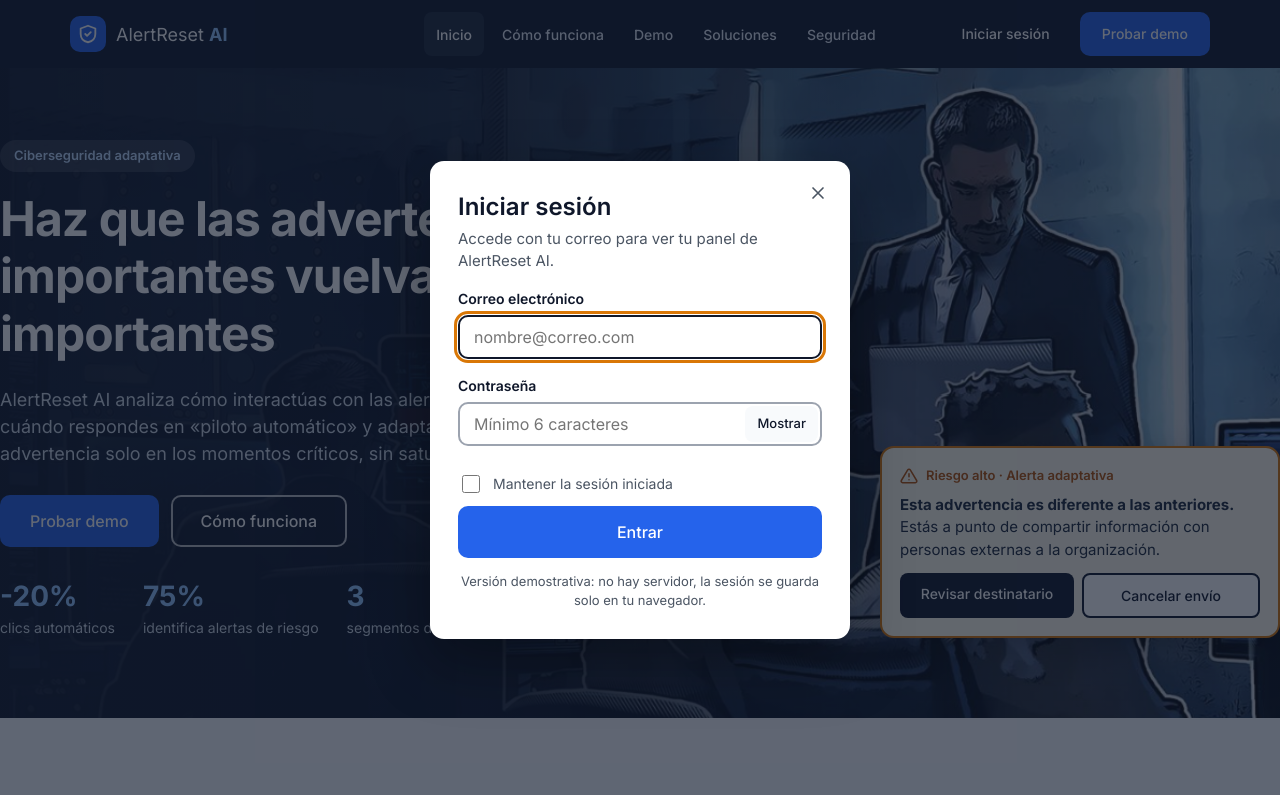
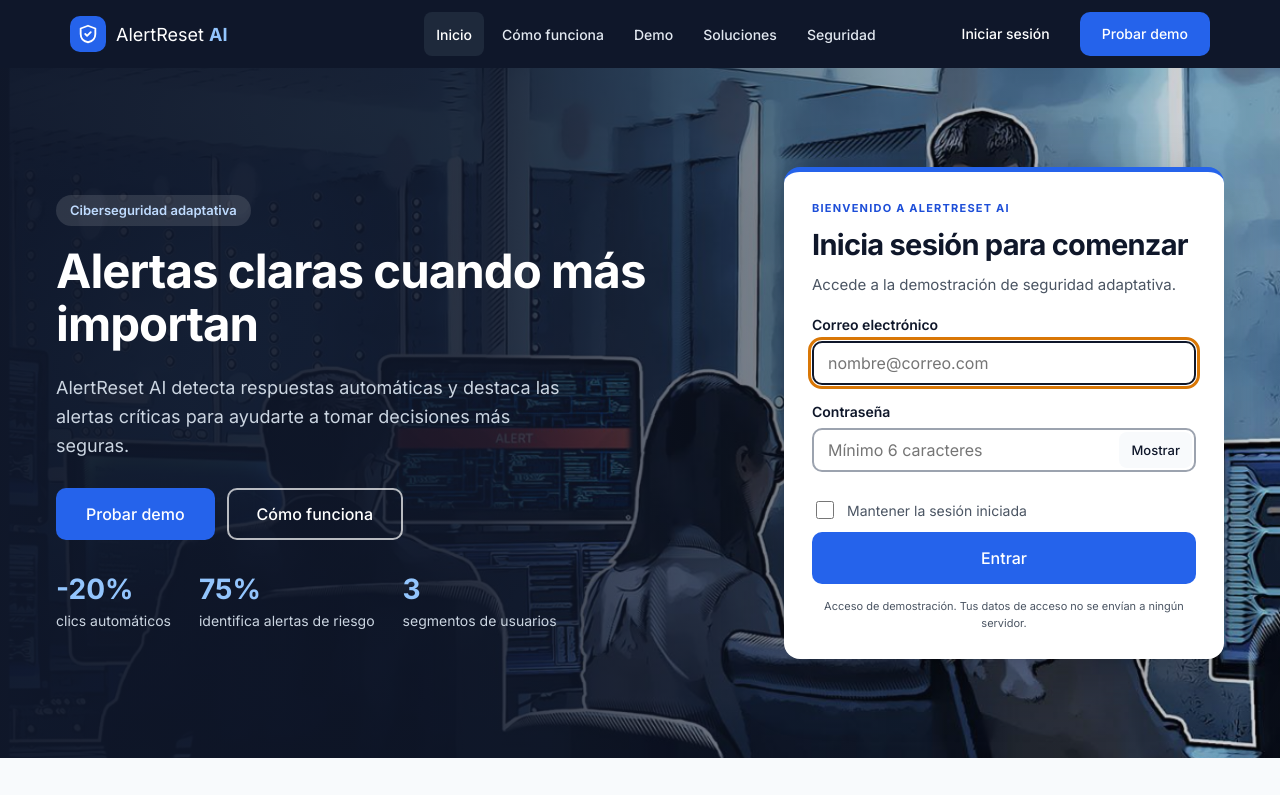
Before and after one commit to PlasmacrafterYT/alert-reset_AI, a plain HTML site: page index.html in a window 1280 px wide. Both pictures are taken after a click on the button "Iniciar sesión". Shown: the top 795 px of the page. Drawn offline with Linux system fonts and the light colour scheme.

Commit message:
actualizacion

```diff
--- a/css/styles.css
+++ b/css/styles.css
@@ -275,7 +275,9 @@ a { color: var(--blue); }
   * { transition: none !important; }
 }
 
-/* Hero con imagen de fondo */
+/* =========================================================
+   NUEVO: Hero con imagen de fondo (público objetivo)
+   ========================================================= */
 .hero--bg {
   position: relative;
   isolation: isolate;
@@ -353,8 +355,86 @@ body.modal-open { overflow: hidden; }
     min-height: 0;
     background:
       linear-gradient(180deg, rgba(15,23,42,.94) 0%, rgba(15,23,42,.82) 55%, rgba(15,23,42,.6) 100%),
-      url("../img/hero-publico.svg") 70% center / cover no-repeat,
+      url("../img/imagen.png") 70% center / cover no-repeat,
       var(--navy);
   }
   .hero--bg .hero__visual { justify-items: start; }
 }
+
+/* ===== Inicio de sesión visible en la portada ===== */
+.hero--bg { min-height: 690px; padding: 64px 0; }
+.hero--bg .hero__inner { grid-template-columns: minmax(0,1.1fr) minmax(340px,.9fr); gap: clamp(24px,4vw,70px); align-items: center; }
+.hero--bg .hero__text { max-width: 650px; }
+.hero__login { width: 100%; align-self: center; scroll-margin-top: 90px; }
+.login-card { background: #fff; color: var(--navy); border-radius: 16px; padding: clamp(24px,3vw,38px); box-shadow: 0 20px 60px rgba(0,0,0,.28); border-top: 5px solid var(--blue-2); }
+.login-card__eyebrow { display: block; color: var(--blue); font-weight: 700; font-size: 11px; letter-spacing: .11em; margin-bottom: 12px; }
+.login-card h2 { font-size: clamp(23px,2.5vw,29px); letter-spacing: -.025em; margin-bottom: 10px; }
+.login-card .modal__desc { line-height: 1.55; margin-bottom: 26px; }
+.login-card .modal__note { font-size: 11px; line-height: 1.5; }
+.login-card__welcome { text-align: center; padding: 16px 0 8px; }
+.login-card__welcome p { color: var(--gray-600); overflow-wrap: anywhere; }
+.login-card__success { width: 58px; height: 58px; border-radius: 50%; margin: 0 auto 16px; display: grid; place-items: center; font-size: 30px; background: #d1fae5; color: var(--green); }
+.login-card__welcome h3 { font-size: 23px; }
+#loginForm[hidden], #loginWelcome[hidden] { display: none; }
+@media (max-width: 900px) {
+  .hero--bg { padding: 52px 0 64px; }
+  .hero--bg .hero__inner { grid-template-columns: 1fr; max-width: 680px; gap: 36px; }
+  .hero--bg .hero__text { max-width: 100%; }
+  .hero__login { max-width: 520px; margin-inline: auto; }
+}
+@media (max-width: 500px) {
+  .hero--bg { padding: 32px 0 52px; }
+  .hero__stats { gap: 18px; }
+  .hero__stats strong { font-size: 23px; }
+  .login-card { padding: 24px 20px; }
+}
+
+/* Espaciado de portada: separar contenido de bordes de pantalla */
+.hero--bg .hero__inner {
+  width: min(1520px, calc(100% - 112px));
+  margin-inline: auto;
+  grid-template-columns: minmax(0, 1fr) minmax(0, 1fr);
+  gap: clamp(48px, 5vw, 88px);
+}
+.hero--bg .hero__text { min-width: 0; }
+.hero--bg .hero__login { min-width: 0; }
+@media (max-width: 1100px) and (min-width: 901px) {
+  .hero--bg .hero__inner { width: calc(100% - 64px); gap: 36px; }
+  .hero--bg h1 { font-size: clamp(30px, 3.5vw, 42px); }
+}
+@media (max-width: 900px) {
+  .hero--bg .hero__inner {
+    width: calc(100% - 48px);
+    max-width: 680px;
+    grid-template-columns: 1fr;
+    gap: 36px;
+  }
+}
+@media (max-width: 500px) {
+  .hero--bg .hero__inner { width: calc(100% - 32px); }
+}
+
+/* Ajuste de portada: formulario compacto y mensaje principal breve */
+@media (min-width: 901px) {
+  .hero--bg .hero__inner {
+    width: min(1320px, calc(100% - 112px));
+    grid-template-columns: minmax(0, 1fr) minmax(340px, 440px);
+    gap: clamp(48px, 6vw, 100px);
+    align-items: center;
+  }
+  .hero--bg .hero__login { width: 100%; max-width: 440px; justify-self: end; }
+  .hero--bg .hero__text { max-width: 610px; }
+}
+@media (min-width: 901px) and (max-width: 1100px) {
+  .hero--bg .hero__inner { width: calc(100% - 64px); grid-template-columns: minmax(0, 1fr) minmax(320px, 400px); gap: 36px; }
+}
+.hero--bg h1 { font-size: clamp(32px, 3.7vw, 52px); line-height: 1.12; }
+.hero--bg .hero__lead { max-width: 510px; line-height: 1.6; }
+.login-card { padding: 28px; }
+.login-card .modal__desc { margin-bottom: 18px; }
+@media (max-width: 900px) {
+  .hero--bg .hero__login { max-width: 440px; }
+}
+@media (max-width: 500px) {
+  .login-card { padding: 24px 20px; }
+}
--- a/index.html
+++ b/index.html
@@ -37,7 +37,7 @@
         </ul>
         <div class="navbar__actions">
           <span class="navbar__user" id="navUser" hidden></span>
-          <button type="button" class="btn btn--ghost" id="btnLogin" aria-haspopup="dialog">Iniciar sesión</button>
+          <button type="button" class="btn btn--ghost" id="btnLogin">Iniciar sesión</button>
           <a href="#demo" class="btn btn--primary">Probar demo</a>
         </div>
       </nav>
@@ -50,10 +50,9 @@
       <div class="container hero__inner">
         <div class="hero__text">
           <span class="tag tag--light">Ciberseguridad adaptativa</span>
-          <h1 id="hero-title">Haz que las advertencias importantes vuelvan a ser importantes</h1>
+          <h1 id="hero-title">Alertas claras cuando más importan</h1>
           <p class="hero__lead">
-            AlertReset AI analiza cómo interactúas con las alertas, detecta cuándo respondes en
-            «piloto automático» y adapta la advertencia solo en los momentos críticos, sin saturarte.
+            AlertReset AI detecta respuestas automáticas y destaca las alertas críticas para ayudarte a tomar decisiones más seguras.
           </p>
           <div class="hero__cta">
             <a href="#demo" class="btn btn--primary btn--lg">Probar demo</a>
@@ -66,16 +65,40 @@
           </ul>
         </div>
 
-        <div class="hero__visual" aria-hidden="true">
-          <div class="mock mock--adaptive">
-            <div class="mock__head mock__head--warn">
-              <svg viewBox="0 0 24 24" width="18" height="18" fill="none" stroke="currentColor" stroke-width="2" stroke-linecap="round" stroke-linejoin="round"><path d="M10.3 3.9L1.8 18a2 2 0 001.7 3h17a2 2 0 001.7-3L13.7 3.9a2 2 0 00-3.4 0z"/><path d="M12 9v4M12 17h.01"/></svg>
-              Riesgo alto · Alerta adaptativa
+        <aside class="hero__login" id="loginModal" aria-labelledby="loginTitle">
+          <div class="login-card">
+            <span class="login-card__eyebrow">BIENVENIDO A ALERTRESET AI</span>
+            <h2 id="loginTitle">Inicia sesión para comenzar</h2>
+            <p id="loginDesc" class="modal__desc">Accede a la demostración de seguridad adaptativa.</p>
+      <form id="loginForm" novalidate>
+        <div class="field">
+          <label for="loginEmail">Correo electrónico</label>
+          <input type="email" id="loginEmail" name="email" autocomplete="email" placeholder="nombre@correo.com" required aria-describedby="emailError" />
+          <p class="field__error" id="emailError" role="alert" hidden></p>
+        </div>
+        <div class="field">
+          <label for="loginPass">Contraseña</label>
+          <div class="field__pass">
+            <input type="password" id="loginPass" name="password" autocomplete="current-password" placeholder="Mínimo 6 caracteres" required aria-describedby="passError" />
+            <button type="button" class="field__toggle" id="togglePass" aria-pressed="false">Mostrar</button>
+          </div>
+          <p class="field__error" id="passError" role="alert" hidden></p>
+        </div>
+        <label class="check">
+          <input type="checkbox" id="loginRemember" /> Mantener la sesión iniciada
+        </label>
+        <p class="field__error" id="formError" role="alert" hidden></p>
+        <button type="submit" class="btn btn--primary btn--lg btn--block">Entrar</button>
+        <p class="modal__note">Acceso de demostración. Tus datos de acceso no se envían a ningún servidor.</p>
+      </form>
+            <div class="login-card__welcome" id="loginWelcome" hidden>
+              <div class="login-card__success" aria-hidden="true">✓</div>
+              <h3>¡Bienvenido!</h3>
+              <p id="loginWelcomeText"></p>
+              <a class="btn btn--primary btn--block" href="#demo">Explorar la demostración</a>
             </div>
-            <p><strong>Esta advertencia es diferente a las anteriores.</strong> Estás a punto de compartir información con personas externas a la organización.</p>
-            <div class="mock__btns mock__btns--adaptive"><span>Revisar destinatario</span><span>Cancelar envío</span></div>
           </div>
-        </div>
+        </aside>
       </div>
     </section>
 
@@ -339,40 +362,6 @@
     <p class="footer__copy">© 2026 UP-Code Group. Proyecto académico.</p>
   </footer>
 
-  <!-- MODAL INICIAR SESIÓN -->
-  <div class="modal" id="loginModal" hidden>
-    <div class="modal__backdrop" data-close-modal></div>
-    <div class="modal__dialog" role="dialog" aria-modal="true" aria-labelledby="loginTitle" aria-describedby="loginDesc">
-      <button type="button" class="modal__close" data-close-modal aria-label="Cerrar">
-        <svg viewBox="0 0 24 24" width="20" height="20" fill="none" stroke="currentColor" stroke-width="2" stroke-linecap="round"><path d="M18 6L6 18M6 6l12 12"/></svg>
-      </button>
-      <h2 id="loginTitle">Iniciar sesión</h2>
-      <p id="loginDesc" class="modal__desc">Accede con tu correo para ver tu panel de AlertReset AI.</p>
-
-      <form id="loginForm" novalidate>
-        <div class="field">
-          <label for="loginEmail">Correo electrónico</label>
-          <input type="email" id="loginEmail" name="email" autocomplete="email" placeholder="nombre@correo.com" required aria-describedby="emailError" />
-          <p class="field__error" id="emailError" role="alert" hidden></p>
-        </div>
-        <div class="field">
-          <label for="loginPass">Contraseña</label>
-          <div class="field__pass">
-            <input type="password" id="loginPass" name="password" autocomplete="current-password" placeholder="Mínimo 6 caracteres" required aria-describedby="passError" />
-            <button type="button" class="field__toggle" id="togglePass" aria-pressed="false">Mostrar</button>
-          </div>
-          <p class="field__error" id="passError" role="alert" hidden></p>
-        </div>
-        <label class="check">
-          <input type="checkbox" id="loginRemember" /> Mantener la sesión iniciada
-        </label>
-        <p class="field__error" id="formError" role="alert" hidden></p>
-        <button type="submit" class="btn btn--primary btn--lg btn--block">Entrar</button>
-        <p class="modal__note">Versión demostrativa: no hay servidor, la sesión se guarda solo en tu navegador.</p>
-      </form>
-    </div>
-  </div>
-
   <script src="js/main.js"></script>
 </body>
 </html>
--- a/js/main.js
+++ b/js/main.js
@@ -277,41 +277,24 @@ function clearSession() {
   login.sessionEmail = null;
 }
 
-/* --- estado visual de la barra de navegación --- */
+/* --- estado de sesión y formulario visible en la portada --- */
 function renderAuth() {
   const email = login.sessionEmail || readSession();
   login.sessionEmail = email;
-  if (email) {
-    login.user.hidden = false;
-    login.user.textContent = "Hola, " + email.split("@")[0];
-    login.btn.textContent = "Cerrar sesión";
-    login.btn.setAttribute("aria-haspopup", "false");
-  } else {
-    login.user.hidden = true;
-    login.user.textContent = "";
-    login.btn.textContent = "Iniciar sesión";
-    login.btn.setAttribute("aria-haspopup", "dialog");
-  }
-}
-
-/* --- modal --- */
-function focusables() {
-  return [...login.modal.querySelectorAll(
-    'button:not([disabled]), input:not([disabled]), a[href]'
-  )].filter((n) => n.offsetParent !== null);
+  const welcome = el("loginWelcome");
+  const loggedIn = Boolean(email);
+  login.user.hidden = !loggedIn;
+  login.user.textContent = loggedIn ? "Hola, " + email.split("@")[0] : "";
+  login.btn.textContent = loggedIn ? "Cerrar sesión" : "Iniciar sesión";
+  login.form.hidden = loggedIn;
+  welcome.hidden = !loggedIn;
+  if (loggedIn) el("loginWelcomeText").textContent = "Has iniciado sesión como " + email + ". Ya puedes explorar AlertReset AI.";
 }
 function openModal() {
-  login.lastFocus = document.activeElement;
-  resetForm();
-  login.modal.hidden = false;
-  document.body.classList.add("modal-open");
-  login.email.focus();
+  login.modal.scrollIntoView({ behavior: "smooth", block: "center" });
+  if (!login.sessionEmail) login.email.focus({ preventScroll: true });
 }
-function closeModal() {
-  login.modal.hidden = true;
-  document.body.classList.remove("modal-open");
-  if (login.lastFocus && document.contains(login.lastFocus)) login.lastFocus.focus();
-}
+function closeModal() { login.pass.value = ""; }
 function resetForm() {
   login.form.reset();
   [login.emailErr, login.passErr, login.formErr].forEach((n) => { n.hidden = true; n.textContent = ""; });
@@ -356,14 +339,12 @@ login.btn.addEventListener("click", () => {
   navToggle.setAttribute("aria-expanded", "false");
   if (login.sessionEmail) {      // ya hay sesión → cerrar sesión
     clearSession();
+    resetForm();
     renderAuth();
+    openModal();
   } else {
     openModal();
   }
-});
-
-login.modal.addEventListener("click", (e) => {
-  if (e.target.closest("[data-close-modal]")) closeModal();
 });
 
 login.toggle.addEventListener("click", () => {
@@ -373,15 +354,4 @@ login.toggle.addEventListener("click", () => {
   login.toggle.setAttribute("aria-pressed", String(show));
 });
 
-document.addEventListener("keydown", (e) => {
-  if (login.modal.hidden) return;
-  if (e.key === "Escape") { closeModal(); return; }
-  if (e.key === "Tab") {          // mantener el foco dentro del modal
-    const f = focusables();
-    const first = f[0], last = f[f.length - 1];
-    if (e.shiftKey && document.activeElement === first) { e.preventDefault(); last.focus(); }
-    else if (!e.shiftKey && document.activeElement === last) { e.preventDefault(); first.focus(); }
-  }
-});
-
 renderAuth();
```
Also changed, not shown: 1 other file.
